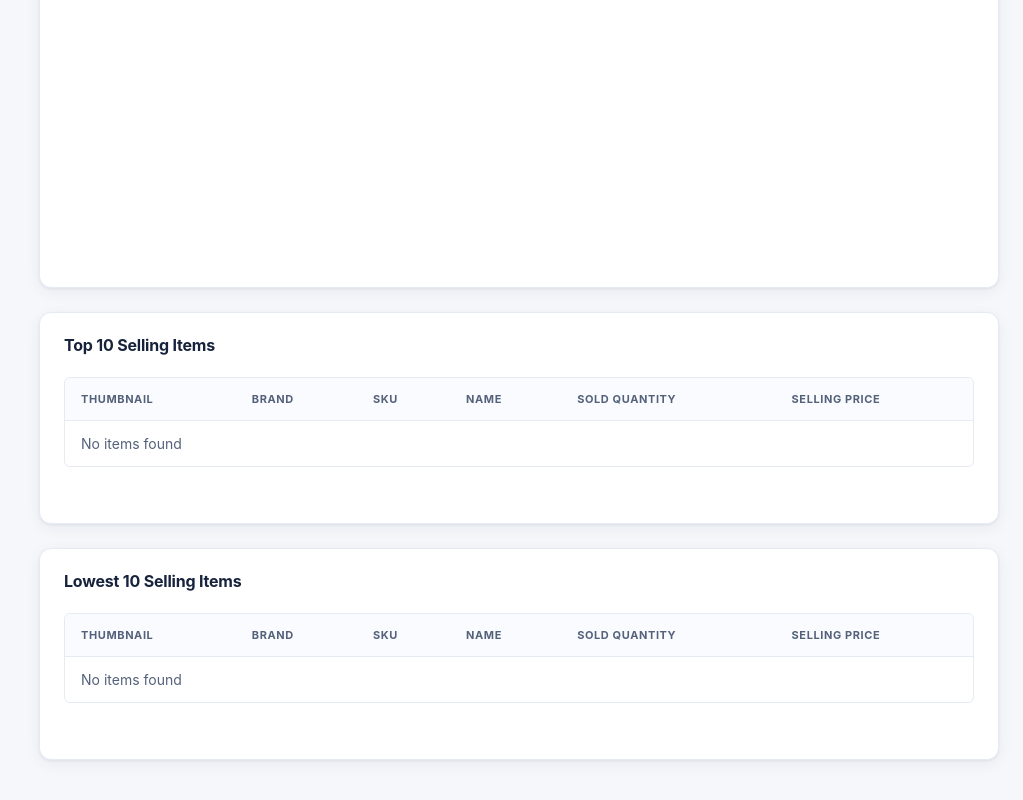
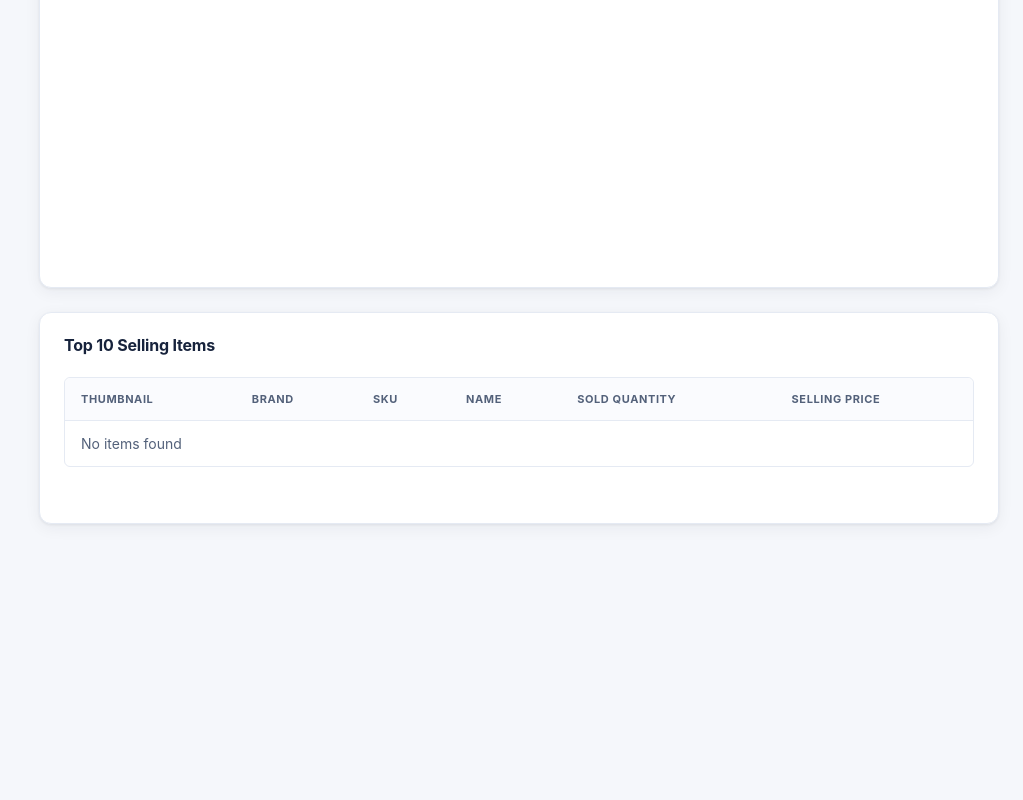
Before and after one commit to aliibarznji/ElecVendors, a Next.js app: page / in a window 1280 px wide. Shown: the part 2389-3189 px from the top of the page, without its empty margins (257-1280 px from the left). After the commit the page ends 2953 px from the top, so only its background shows below. Built offline with nearby package versions, Linux system fonts and the light colour scheme.

Commit message:
refactor: remove Lowest 10 Selling Items table from dashboard

```diff
--- a/app/dashboard-content.tsx
+++ b/app/dashboard-content.tsx
@@ -434,7 +434,6 @@ export function DashboardContent() {
 
       <EmptyTable title="Recent Orders" columns={recentOrderColumns} showFilter />
       <EmptyTable title="Top 10 Selling Items" columns={sellingItemColumns} />
-      <EmptyTable title="Lowest 10 Selling Items" columns={sellingItemColumns} />
     </div>
   );
 }
```
